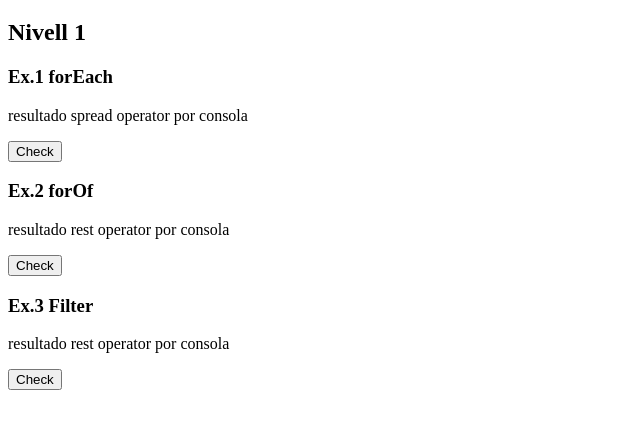
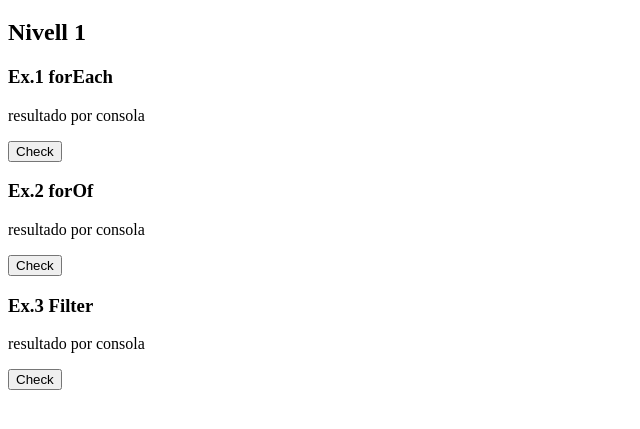
Before and after one commit to deuvede24/IT-Academy-Angular-Sprint2.1, a website: page 1.6_array_loops/nivell1/index.html in a window 1280 px wide. Shown: the part 61-490 px from the top of the page, without its empty margins (0-640 px from the left). Drawn offline with Linux system fonts and the light colour scheme.

Commit message:
Arrayloops nivel1 html good

```diff
--- a/1.6_array_loops/nivell1/index.html
+++ b/1.6_array_loops/nivell1/index.html
@@ -12,23 +12,23 @@
     <h2>Nivell 1</h2>
     <section>
         <h3>Ex.1 forEach</h3>
-        <p>resultado spread operator por consola</p>
+        <p>resultado por consola</p>
         <p><button onclick="mainex1()">Check</button></p>
     </section>
 
     <section>
         <h3>Ex.2 forOf</h3>
-        <p>resultado rest operator por consola</p>
+        <p>resultado por consola</p>
         <p><button onclick="mainex2()">Check</button></p>
     </section>
 
     <section>
         <h3>Ex.3 Filter</h3>
-        <p>resultado rest operator por consola</p>
+        <p>resultado por consola</p>
         <p><button onclick="mainex3()">Check</button></p>
     </section>
 
     <script src="script.js"></script>
 </body>
 
-</h
+</html>
```
